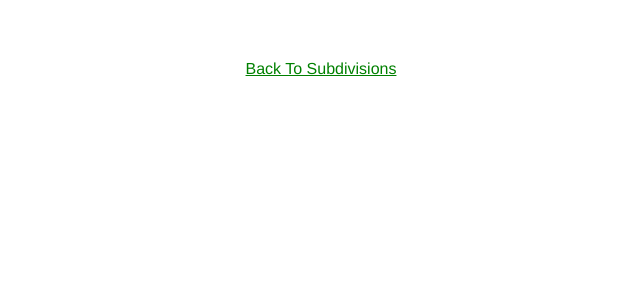
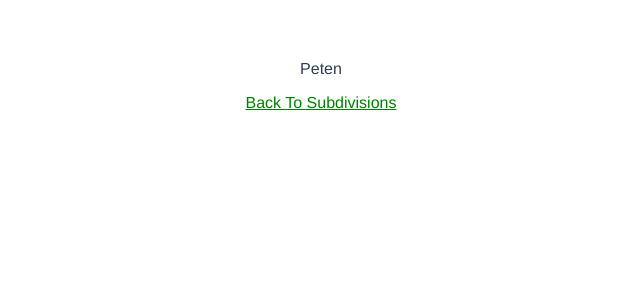
Before and after one commit to Vidsneezes/CountryViewer, a Vue app: page /#/subdivisions/1 in a window 1280 px wide. Shown: the top 300 px of the page, without its empty margins (319-959 px from the left). Built offline with nearby package versions, Linux system fonts and the light colour scheme.

Commit message:
added linking to subdivisions

```diff
--- a/src/components/SubdivisionView.vue
+++ b/src/components/SubdivisionView.vue
@@ -1,5 +1,6 @@
 <template>
   <div class="subdivision">
+    <p>{{computedSubdivision.name}}</p>
     <router-link :to="{name:'SubdivisionsGrid'}">Back To Subdivisions</router-link>
   </div>
 </template>
@@ -9,7 +10,7 @@ export default {
   name: 'subdivision',
   props: ['subdivisionid'],
   computed: {
-    computedCountry: function () {
+    computedSubdivision: function () {
       return GetSubdivision(this.subdivisionid - 1)
     }
   }
```
